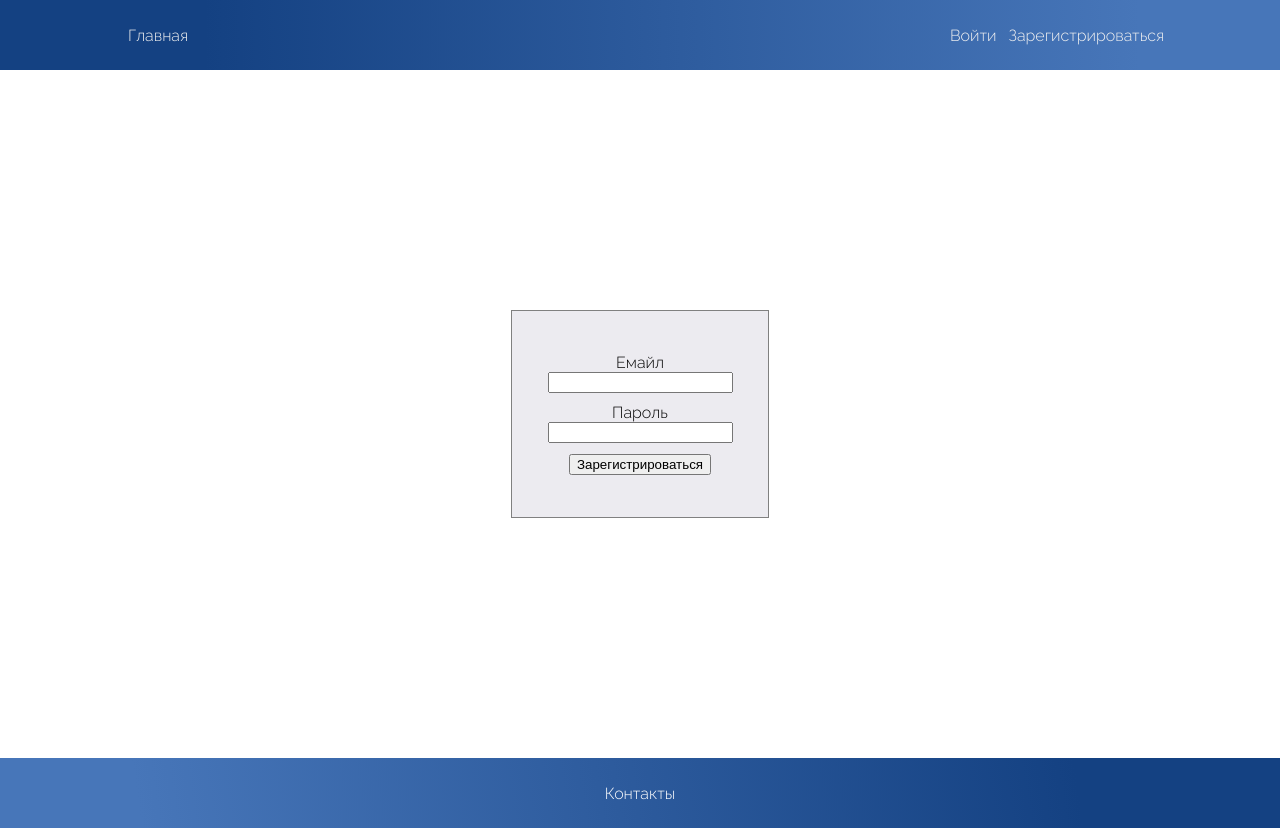
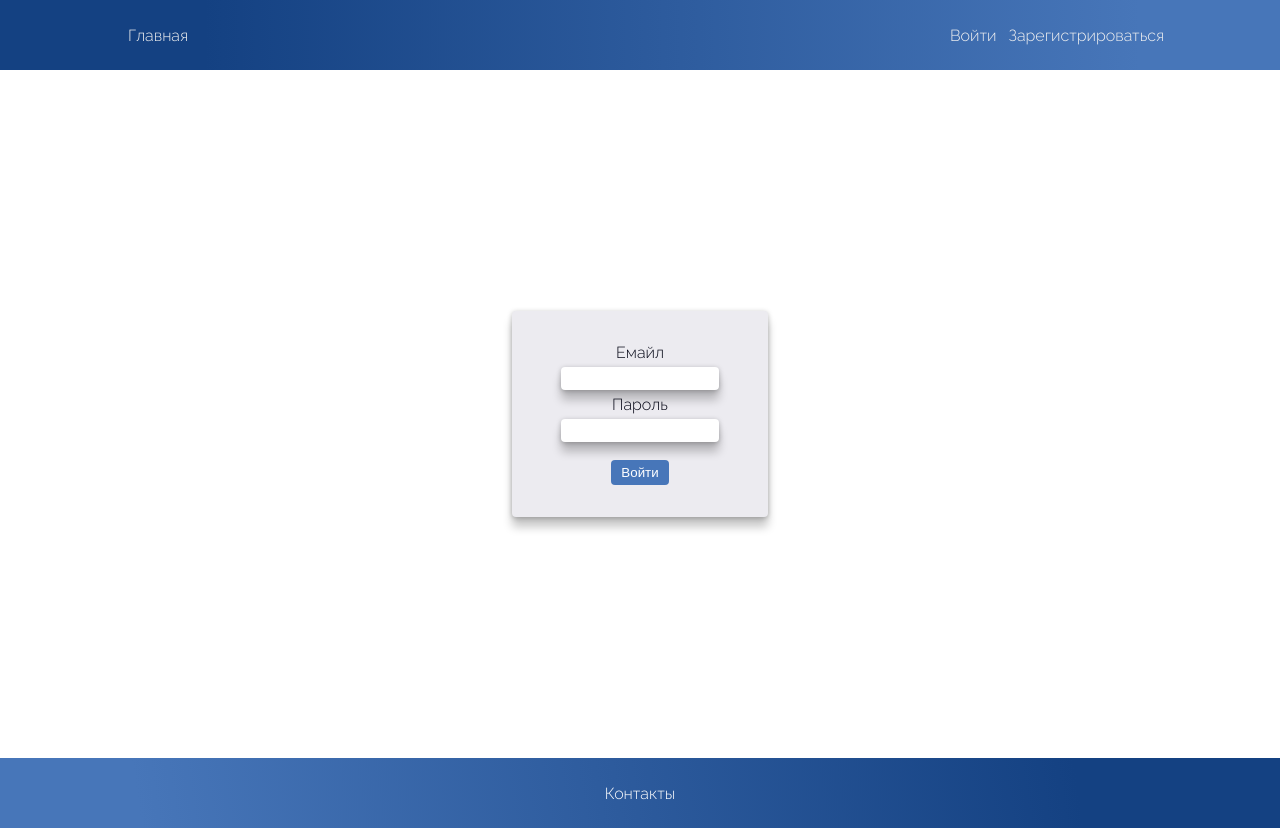
Before and after one commit to mattermq/ALL-ffers, a React (Create React App) app in the folder frontend/: page /login in a window 1280 px wide. Built offline with nearby package versions, Linux system fonts and the light colour scheme; no server answers.

Commit message:
styles FirstPAge, Login, SignUp

```diff
--- a/frontend/src/App.css
+++ b/frontend/src/App.css
@@ -75,6 +75,48 @@ a {
   flex-direction: column;
 }
 
+.firstPage_mainText {
+  font-size: 3rem;
+  margin-top: 13%;
+  margin-left: 23%;
+  color: #040615;
+  font-weight: bold;
+  letter-spacing: 0.2rem;
+}
+
+.firstPage_mainTextSmall {
+  font-size: 1.2rem;
+  margin-top: 0.5%;
+  margin-left: 30%;
+  color: #040615;
+  font-weight: bold;
+  letter-spacing: 0.2rem;
+}
+
+/* ------------кнопка на FirstPAge----------------- */
+
+.firstPage_btn {
+  margin-top: 1%;
+  margin-left: 59%;
+}
+
+.firstPage_btn span {
+  display: inline-block;
+  padding: 1.5% 4%;
+  cursor: pointer;
+  border-radius: 6px;
+  color: white;
+  transition: .2s linear;
+  background:#4776b9;
+};
+
+.firstPage_btn span {background: white}
+.firstPage_btn span:hover {
+  box-shadow: 200px 0 0 0 #144182 inset;
+}
+/* ------------конец  кнопка на FirstPAge----------------- */
+
+
 .wrap_main {
   display: flex;
   justify-content: center;
@@ -87,7 +129,7 @@ a {
   flex-direction: column;
 }
 
-.main_login {
+.main_login, .main_signup {
   height: 86%;
   width: 100%;
   display: flex;
@@ -96,8 +138,8 @@ a {
   justify-content: center;
 }
 
-.form {
-  border: 1px solid grey;
+.form, .form_signup  {
+  border-radius: 4px;
   width: 20%;
   height: 30%;
   display: flex;
@@ -105,10 +147,38 @@ a {
   align-items: center;
   justify-content: center;
   background-color: #ecebf0;
+  box-shadow: 0 1px 5px rgba(0,0,0,0.25), 0 10px 10px rgba(0,0,0,0.22);
+  color: #040615;
 }
 
-.formPassword, .formBtn {
-  margin-top: 4%
+.form_signup {
+  width: 20%;
+  height: 43%;
+  padding: 3% 1.5%;
+}
+
+.formInput {
+  border: none;
+  border-radius: 4px;
+  height: 10%;
+  width: 60%;
+  margin: 2%;
+  box-shadow: 0 1px 5px rgba(0,0,0,0.25), 0 10px 10px rgba(0,0,0,0.22);
+
+}
+
+.formBtn {
+  margin-top:5%;
+  border: none;
+  padding: 2% 4%;
+  cursor: pointer;
+  border-radius: 4px;
+  color: white;
+  background:#4776b9;
+}
+
+.formBtn:hover {
+  background:#144182;
 }
 
 .mainText {
@@ -143,13 +213,14 @@ a {
   margin: 3% 0;
   box-shadow: 0 1px 5px rgba(0,0,0,0.25), 0 10px 10px rgba(0,0,0,0.22);
   background-color: #ecebf0;
+  border-radius: 4px;
 }
 
 .card:hover {
   box-shadow:
     1px 1px #4776b9,
     2px 2px #4776b9,
-    3px 3px #4776b9;
+    3px 3px white;
 
   -webkit-transform: translateX(-3px);
   transform: translateX(-3px);
--- a/frontend/src/App.js
+++ b/frontend/src/App.js
@@ -21,16 +21,12 @@ function App() {
 
   return (
     <Router>
-      {/* <div className="firstPage"> <FirstPage /> </div> */}
-
       <Switch>
 
         <Route exact path="/">
           <div className="app_wrapper">
             <div className="header"> <Header /> </div>
-              <div className="wrap_main">
-                <div className="main"> <Main /> </div>
-              </div>
+            <div className="firstPage"> <FirstPage /> </div>
             <div className="footer"> <Footer /> </div>
           </div>
         </Route>
@@ -49,9 +45,9 @@ function App() {
         <Route exact path="/signup">
           <div className="app_wrapper">
             <div className="header"> <Header /> </div>
-              <div className="wrap_main">
-                <div className="main"> <Signup /> </div>
-              </div>
+
+                <div className="main_signup"> <Signup /> </div>
+
             <div className="footer"> <Footer /> </div>
           </div>
         </Route>
--- a/frontend/src/components/FirstPage.jsx
+++ b/frontend/src/components/FirstPage.jsx
@@ -6,8 +6,13 @@ function FirstPage(){
   return(
 
       <div className="mainFirstPage">
-         <div className="mainText"> Делай то, что хочешь </div>
-         <div className="mainTextSmall"> Самые актуальные заказы с бирж фриланса</div>
+         <div className="firstPage_mainText"> Делай то, что хочешь </div>
+
+            <div className="firstPage_mainTextSmall"> Самые актуальные заказы с бирж фриланса</div>
+            <div className="firstPage_btn">
+              <a href="/main"><span>перейти к заказам</span></a>
+            </div>
+
       </div>
 
   )}
--- a/frontend/src/components/Login.jsx
+++ b/frontend/src/components/Login.jsx
@@ -32,14 +32,11 @@ export default function Login() {
   return (
 
       <form className="form" onSubmit={submitHandler}>
-
-        <label htmlFor="email">Емайл</label>
-        <input type="email" name="email" required onChange={changeHandler} value={state.email} />
-
-        <label className="formPassword" htmlFor="password">Пароль</label>
-        <input type="password" name="password" required onChange={changeHandler} value={state.password} />
-
-        <button className="formBtn" type="submit">Зарегистрироваться</button>
+        <label className="formLable" htmlFor="email">Емайл</label>
+        <input className="formInput" type="email" name="email" required onChange={changeHandler} value={state.email} />
+        <label className="formLable" htmlFor="password">Пароль</label>
+        <input className="formInput" type="password" name="password" required onChange={changeHandler} value={state.password} />
+        <button className="formBtn" type="submit">Войти</button>
       </form>
 
   )
--- a/frontend/src/components/Signup.jsx
+++ b/frontend/src/components/Signup.jsx
@@ -34,23 +34,23 @@ export default function Signup() {
   }
 
   return (
-    <form onSubmit={submitHandler}>
+    <form className="form_signup" onSubmit={submitHandler}>
 
-      <label htmlFor="firstName">Имя</label>
-      <input type="text" name="firstName" required onChange={changeHandler} value={state.firstName} />
+      <label className="formLable" htmlFor="firstName">Имя</label>
+      <input className="formInput" type="text" name="firstName" required onChange={changeHandler} value={state.firstName} />
 
-      <label htmlFor="lastName">Фамилия</label>
-      <input type="text" name="lastName" required onChange={changeHandler} value={state.lastName} />
+      <label className="formLable" htmlFor="lastName">Фамилия</label>
+      <input className="formInput" type="text" name="lastName" required onChange={changeHandler} value={state.lastName} />
 
-      <label htmlFor="email">Емайл</label>
-      <input type="email" name="email" required onChange={changeHandler} value={state.email} />
+      <label className="formLable" htmlFor="email">Емайл</label>
+      <input className="formInput" type="email" name="email" required onChange={changeHandler} value={state.email} />
 
-      <label htmlFor="password">Пароль</label>
-      <input type="password" name="password" required onChange={changeHandler} value={state.password} />
-      <label htmlFor="password2">Повторите пароль</label>
+      <label className="formLable" htmlFor="password">Пароль</label>
+      <input className="formInput" type="password" name="password" required onChange={changeHandler} value={state.password} />
+      <label className="formLable" htmlFor="password2">Повторите пароль</label>
 
-      <input type="password" name="password2" required onChange={changeHandler} value={state.password2} />
-      <button type="submit">Зарегистрироваться</button>
+      <input className="formInput" type="password" name="password2" required onChange={changeHandler} value={state.password2} />
+      <button className="formBtn" type="submit">Зарегистрироваться</button>
     </form>
   )
 }
```
